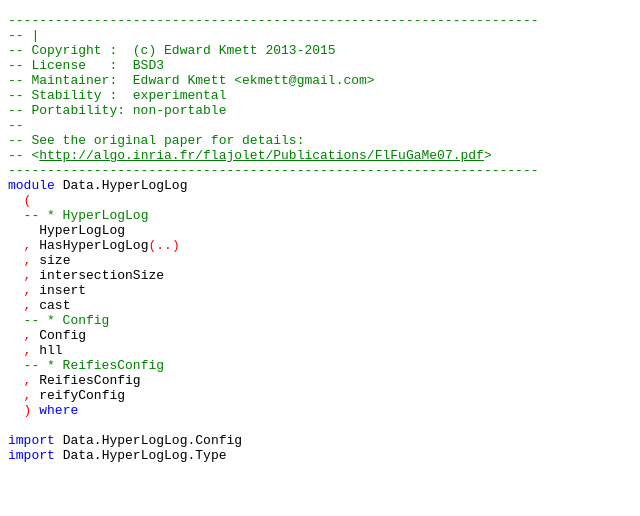
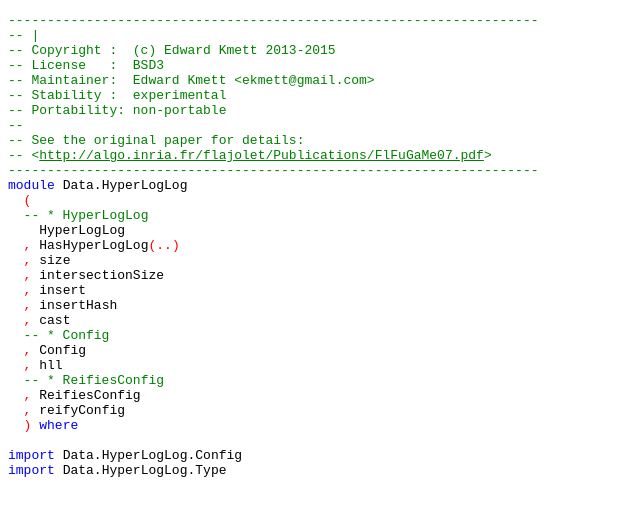
Before and after one commit to ekmett/hyperloglog, a plain HTML site: page src/Data-HyperLogLog.html in a window 1280 px wide. Shown: the whole page, without its empty margins (0-640 px from the left). Drawn offline with Linux system fonts and the light colour scheme.

Commit message:
updated haddocks

```diff
--- a/src/Data-HyperLogLog.html
+++ b/src/Data-HyperLogLog.html
@@ -26,16 +26,17 @@
 <a name="line-17"></a>  <span class='hs-layout'>,</span> <span class='hs-varid'>size</span>
 <a name="line-18"></a>  <span class='hs-layout'>,</span> <span class='hs-varid'>intersectionSize</span>
 <a name="line-19"></a>  <span class='hs-layout'>,</span> <span class='hs-varid'>insert</span>
-<a name="line-20"></a>  <span class='hs-layout'>,</span> <span class='hs-varid'>cast</span>
-<a name="line-21"></a>  <span class='hs-comment'>-- * Config</span>
-<a name="line-22"></a>  <span class='hs-layout'>,</span> <span class='hs-conid'>Config</span>
-<a name="line-23"></a>  <span class='hs-layout'>,</span> <span class='hs-varid'>hll</span>
-<a name="line-24"></a>  <span class='hs-comment'>-- * ReifiesConfig</span>
-<a name="line-25"></a>  <span class='hs-layout'>,</span> <span class='hs-conid'>ReifiesConfig</span>
-<a name="line-26"></a>  <span class='hs-layout'>,</span> <span class='hs-varid'>reifyConfig</span>
-<a name="line-27"></a>  <span class='hs-layout'>)</span> <span class='hs-keyword'>where</span>
-<a name="line-28"></a>
-<a name="line-29"></a><span class='hs-keyword'>import</span> <span class='hs-conid'>Data</span><span class='hs-varop'>.</span><span class='hs-conid'>HyperLogLog</span><span class='hs-varop'>.</span><span class='hs-conid'>Config</span>
-<a name="line-30"></a><span class='hs-keyword'>import</span> <span class='hs-conid'>Data</span><span class='hs-varop'>.</span><span class='hs-conid'>HyperLogLog</span><span class='hs-varop'>.</span><span class='hs-conid'>Type</span>
+<a name="line-20"></a>  <span class='hs-layout'>,</span> <span class='hs-varid'>insertHash</span>
+<a name="line-21"></a>  <span class='hs-layout'>,</span> <span class='hs-varid'>cast</span>
+<a name="line-22"></a>  <span class='hs-comment'>-- * Config</span>
+<a name="line-23"></a>  <span class='hs-layout'>,</span> <span class='hs-conid'>Config</span>
+<a name="line-24"></a>  <span class='hs-layout'>,</span> <span class='hs-varid'>hll</span>
+<a name="line-25"></a>  <span class='hs-comment'>-- * ReifiesConfig</span>
+<a name="line-26"></a>  <span class='hs-layout'>,</span> <span class='hs-conid'>ReifiesConfig</span>
+<a name="line-27"></a>  <span class='hs-layout'>,</span> <span class='hs-varid'>reifyConfig</span>
+<a name="line-28"></a>  <span class='hs-layout'>)</span> <span class='hs-keyword'>where</span>
+<a name="line-29"></a>
+<a name="line-30"></a><span class='hs-keyword'>import</span> <span class='hs-conid'>Data</span><span class='hs-varop'>.</span><span class='hs-conid'>HyperLogLog</span><span class='hs-varop'>.</span><span class='hs-conid'>Config</span>
+<a name="line-31"></a><span class='hs-keyword'>import</span> <span class='hs-conid'>Data</span><span class='hs-varop'>.</span><span class='hs-conid'>HyperLogLog</span><span class='hs-varop'>.</span><span class='hs-conid'>Type</span>
 </pre></body>
 </html>
```
Also changed, not shown: Data-HyperLogLog.html (+2 -2 lines), doc-index.html (+1 -1 lines), mini_Data-HyperLogLog.html (+1 -1 lines), 1 other file.
